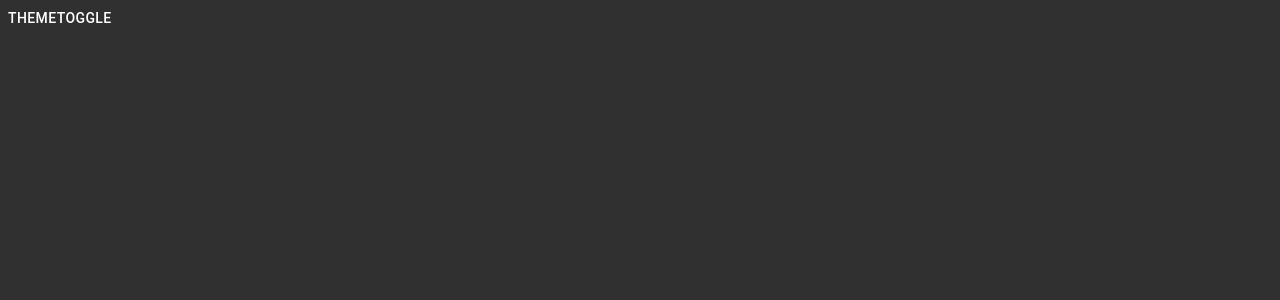
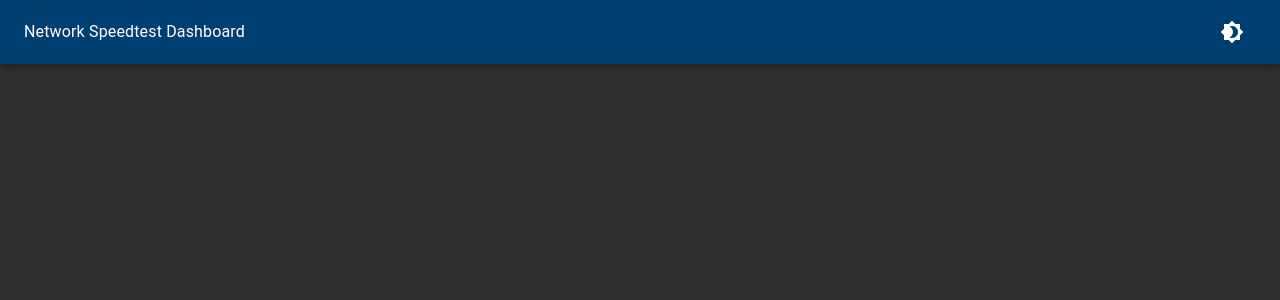
Before and after one commit to amelcer/network-speedtest, a React (Create React App) app in the folder ui/: page / in a window 1280 px wide. Shown: the top 300 px of the page. Built offline with nearby package versions, Linux system fonts and the light colour scheme.

Commit message:
add navigation bar

```diff
--- a/ui/package.json
+++ b/ui/package.json
@@ -4,6 +4,7 @@
   "private": true,
   "dependencies": {
     "@material-ui/core": "^4.12.2",
+    "@material-ui/icons": "^4.11.2",
     "@testing-library/jest-dom": "^5.14.1",
     "@testing-library/react": "^11.2.7",
     "@testing-library/user-event": "^12.8.3",
--- a/ui/src/App.tsx
+++ b/ui/src/App.tsx
@@ -1,20 +1,21 @@
-import { Button, createTheme } from "@material-ui/core"
+import { createTheme } from "@material-ui/core"
 import CssBaseline from "@material-ui/core/CssBaseline"
 import { ThemeProvider } from "@material-ui/core/styles"
 import React, { useState } from "react"
+import Nav from "./Components/Nav/Nav"
 import { darkTheme, lightTheme, ThemeType } from "./config/themes"
 
 function App() {
     const [theme, setTheme] = useState(createTheme(darkTheme))
 
-    const handleThemeChange = (): void => {
+    const handleThemeChange = () => {
         setTheme(theme.palette?.type === ThemeType.Dark ? createTheme(lightTheme) : createTheme(darkTheme))
     }
 
     return (
         <ThemeProvider theme={theme}>
             <CssBaseline>
-                <Button onClick={handleThemeChange}>ThemeToggle</Button>
+                <Nav currentTheme={theme.palette?.type} changeTheme={handleThemeChange} />
             </CssBaseline>
         </ThemeProvider>
     )
--- /dev/null
+++ b/ui/src/Components/Nav/Nav.tsx
@@ -0,0 +1,34 @@
+import { AppBar, IconButton, PaletteType, Toolbar, Typography } from "@material-ui/core"
+import { makeStyles } from "@material-ui/core/styles"
+import { Brightness7 } from "@material-ui/icons"
+import Brightness4Icon from "@material-ui/icons/Brightness4"
+import React from "react"
+import { ThemeType } from "../../config/themes"
+
+interface Props {
+    changeTheme: (event: React.MouseEvent<HTMLButtonElement>) => void
+    currentTheme: PaletteType
+}
+
+const useStyles = makeStyles((theme) => ({
+    menuButton: {
+        marginLeft: "auto",
+        color: "white",
+    },
+}))
+
+const Nav = ({ changeTheme, currentTheme }: Props) => {
+    const classes = useStyles()
+    return (
+        <AppBar position="static">
+            <Toolbar>
+                <Typography>Network Speedtest Dashboard</Typography>
+                <IconButton aria-label="Change theme" onClick={changeTheme} className={classes.menuButton}>
+                    {currentTheme === ThemeType.Dark ? <Brightness4Icon /> : <Brightness7 />}
+                </IconButton>
+            </Toolbar>
+        </AppBar>
+    )
+}
+
+export default Nav
```
Also changed, not shown: 1 other file (tests, documents, lock files or other folders).
